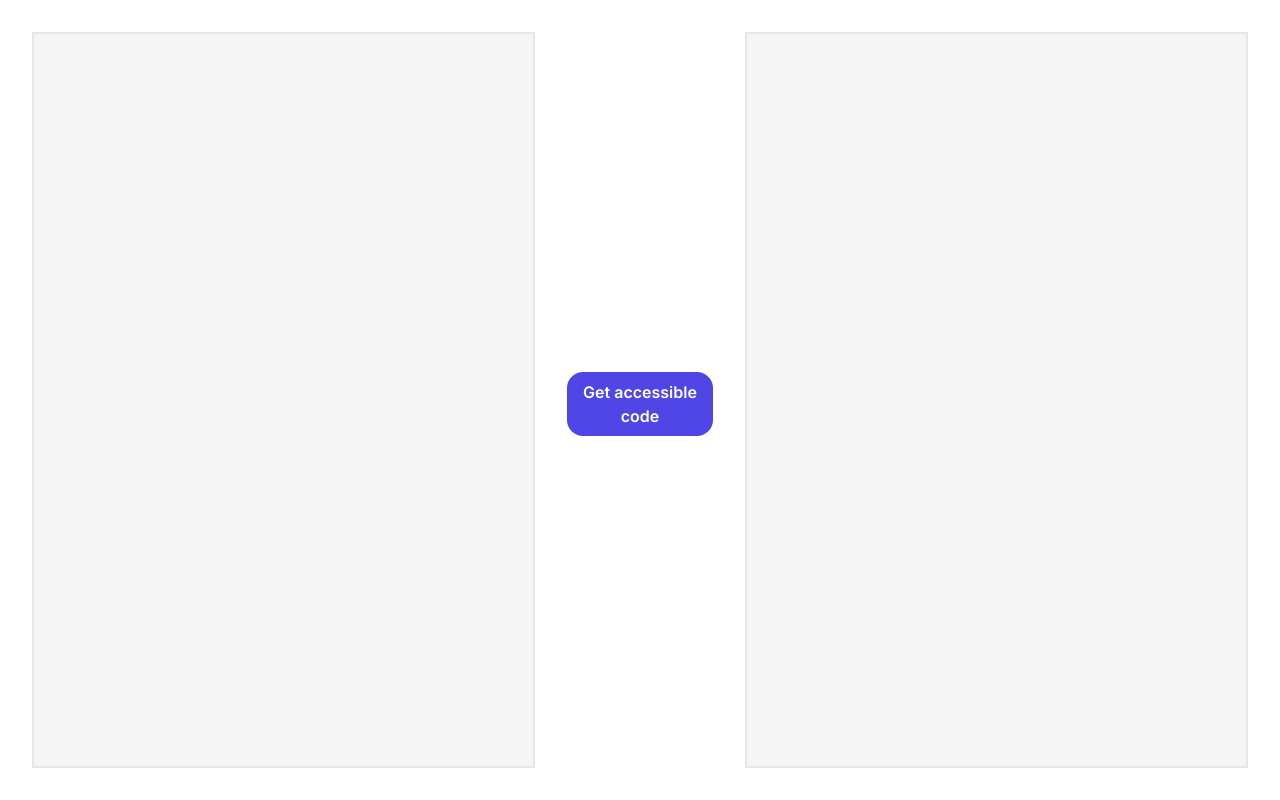
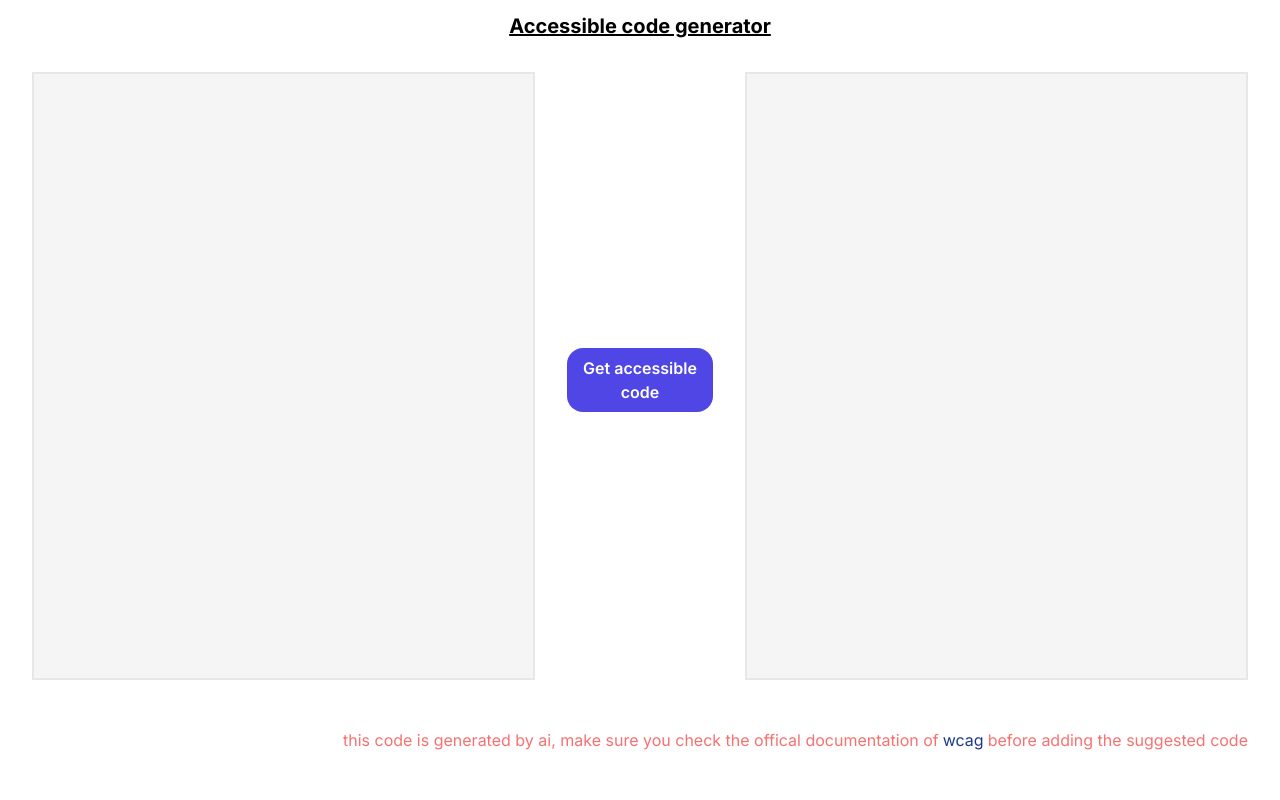
Before and after one commit to jagdishpatil02/accessible-code-generator, an Angular app in the folder accessible-code-generator/: page /home in a window 1280 px wide. Built offline with nearby package versions, Linux system fonts and the light colour scheme.

Commit message:
added header and footer

```diff
--- a/accessible-code-generator/src/app/home/home.component.html
+++ b/accessible-code-generator/src/app/home/home.component.html
@@ -1,16 +1,22 @@
-<div class="h-screen md:flex p-4">
-    <div class="relative overflow-hidden md:w-4/5 h-full p-4 w-full">
+<header>
+    <h1 class="flex justify-center align-center text-xl font-bold underline mt-3">Accessible code generator</h1>
+</header>
+
+<section>
+    <div class=" md:flex p-4 ">
+        <div class="vh-screen relative overflow-hidden md:w-4/5 h-full p-4 w-full">
             <div contenteditable="true" class="w-full h-full border-2"
                 class="content border-2 h-full w-full outline-0	p-2 text-sm	" #ecinput
                 (input)="editableInputContent=ecinput.innerText"></div>
         </div>
-    <div class="relative md:flex md:w-3/12 w-full flex-col justify-center p-4">
-        <button class="block w-full bg-indigo-600 mt-4 py-2 rounded-2xl text-white font-semibold mb-2 cursor-pointer"
+        <div class=" relative md:flex md:w-3/12 w-full flex-col justify-center p-4">
+            <button
+                class="block w-full bg-indigo-600 mt-4 py-2 rounded-2xl text-white font-semibold mb-2 cursor-pointer"
                 (click)="getContentValue()" [disabled]="isApiCallInProgress">
                 Get accessible code
             </button>
         </div>
-    <div class="md:w-4/5 w-full p-4 h-full">
+        <div class="vh-screen md:w-4/5 w-full p-4 h-full">
             <pre class="w-full h-full pre-custom">
                     <div contenteditable="true" class="content border-2 h-full w-full outline-0 p-2 overflow-y-scroll	text-sm	"
                     id="editableOutputContent"></div>
@@ -19,3 +25,17 @@
         </div>
 
     </div>
+</section>
+
+<footer>
+    <div class="p-4">
+        <p class="lg:flex lg:justify-end  text-red-400 mx-4">this code is generated by ai, make sure you check the
+            offical
+            documentation of <a href="https://www.w3.org/WAI/standards-guidelines/wcag/" target="_blank"
+                class="text-blue-900 mx-1">wcag</a>
+            before adding the suggested
+            code
+        </p>
+    </div>
+
+</footer>
--- a/accessible-code-generator/src/app/home/home.component.scss
+++ b/accessible-code-generator/src/app/home/home.component.scss
@@ -6,3 +6,7 @@
 .content{
     background-color: #f5f5f5;
 }
+
+.vh-screen{
+    height: 80vh;
+}
```
Lines whose indentation alone changed are shown as unchanged.
